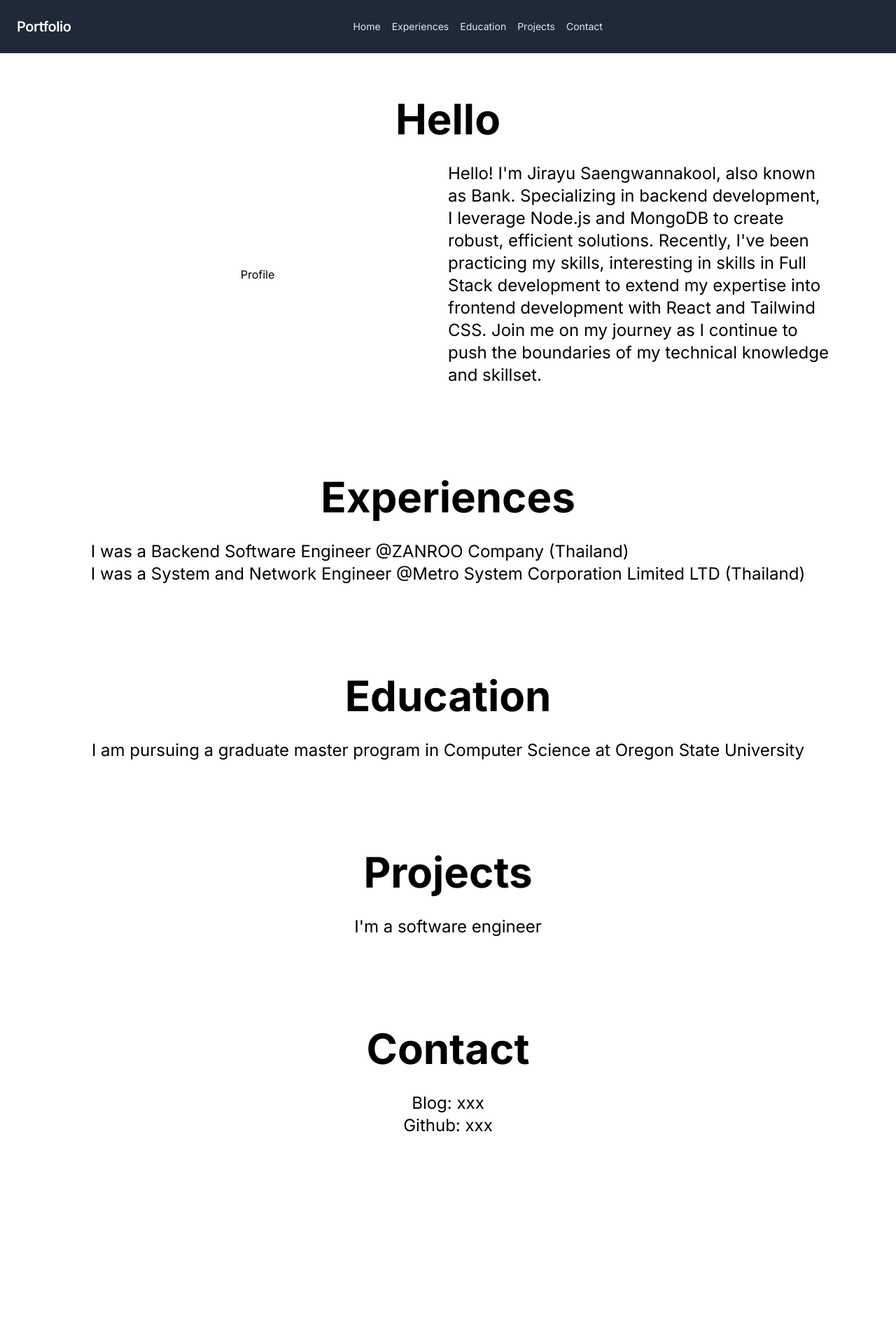
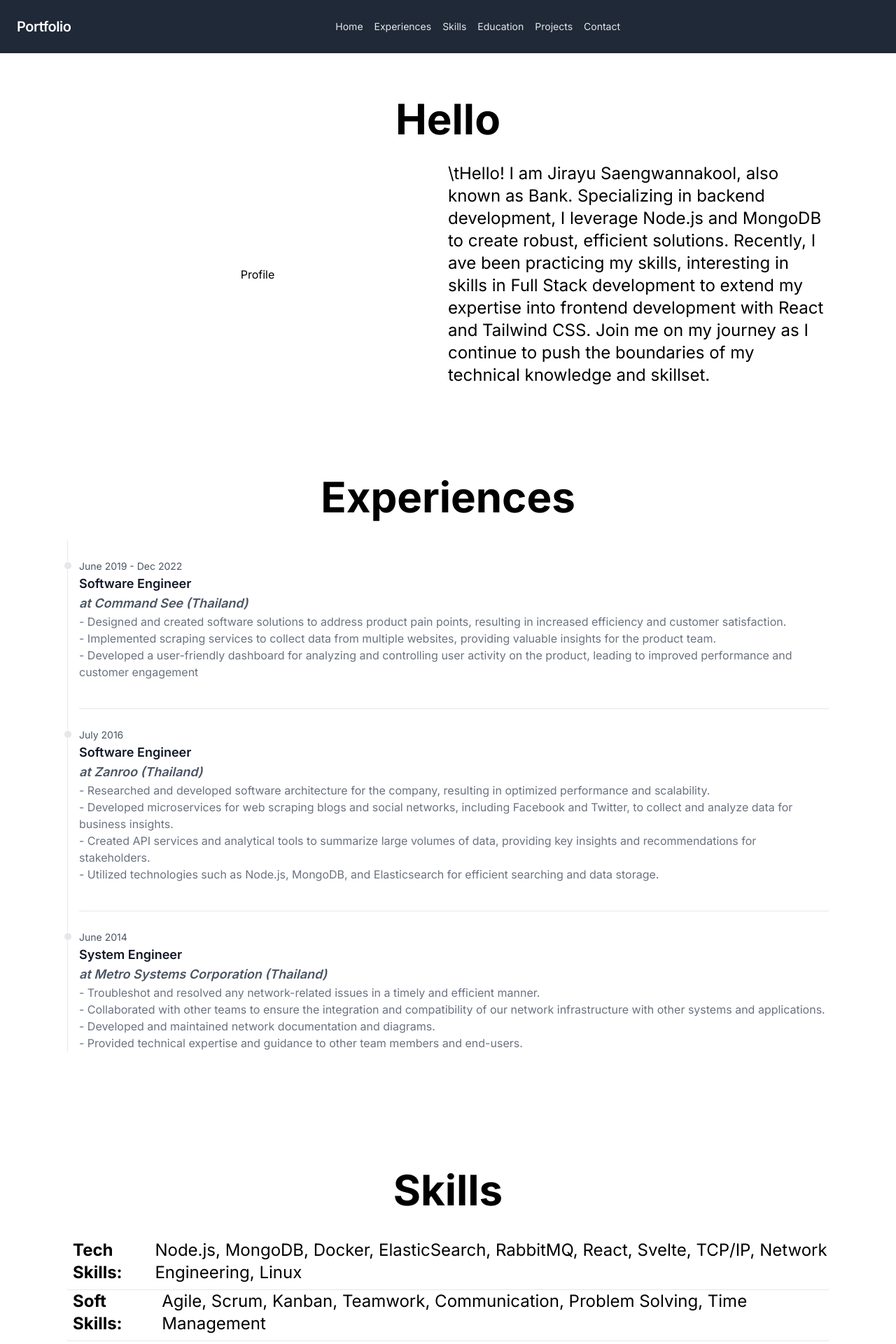
Before and after one commit to bankzxcv/my_port, a Next.js app: page / in a window 1280 px wide. Shown: the top 1920 px of the page at 70% size. Before the commit the page ends 1688 px from the top, so only its background shows below. Built offline with nearby package versions, Linux system fonts and the light colour scheme.

Commit message:
update resume

```diff
--- a/package.json
+++ b/package.json
@@ -12,6 +12,8 @@
     "autoprefixer": "10.4.14",
     "eslint": "8.40.0",
     "eslint-config-next": "13.4.1",
+    "flowbite": "^1.6.5",
+    "flowbite-react": "^0.4.4",
     "next": "13.4.1",
     "postcss": "8.4.23",
     "react": "18.2.0",
--- /dev/null
+++ b/src/app/constants/EXPS.js
@@ -0,0 +1,30 @@
+const EXPS = [
+  {
+    date: " June 2019 - Dec 2022",
+    title: "Software Engineer",
+    company: "Command See (Thailand)",
+    description: `- Designed and created software solutions to address product pain points, resulting in increased efficiency and customer satisfaction.
+    - Implemented scraping services to collect data from multiple websites, providing valuable insights for the product team.
+    - Developed a user-friendly dashboard for analyzing and controlling user activity on the product, leading to improved performance and customer engagement`,
+  },
+  {
+    date: "July 2016",
+    title: "Software Engineer",
+    company: "Zanroo (Thailand)",
+    description: `- Researched and developed software architecture for the company, resulting in optimized performance and scalability.
+    - Developed microservices for web scraping blogs and social networks, including Facebook and Twitter, to collect and analyze data for business insights.
+    - Created API services and analytical tools to summarize large volumes of data, providing key insights and recommendations for stakeholders.
+    - Utilized technologies such as Node.js, MongoDB, and Elasticsearch for efficient searching and data storage.`,
+  },
+  {
+    date: "June 2014",
+    title: "System Engineer",
+    company: "Metro Systems Corporation (Thailand)",
+    description: `- Troubleshot and resolved any network-related issues in a timely and efficient manner.
+    - Collaborated with other teams to ensure the integration and compatibility of our network infrastructure with other systems and applications.
+    - Developed and maintained network documentation and diagrams.
+    - Provided technical expertise and guidance to other team members and end-users.`,
+  },
+]
+
+export default EXPS
--- a/src/app/layout.js
+++ b/src/app/layout.js
@@ -1,11 +1,12 @@
 import './globals.css'
+
 import { Inter } from 'next/font/google'
 
 const inter = Inter({ subsets: ['latin'] })
 
 export const metadata = {
-  title: 'Create Next App',
-  description: 'Generated by create next app',
+  title: 'Jirayu Portfolio',
+  description: 'Jirayu Portfolio',
 }
 
 export default function RootLayout({ children }) {
--- a/src/app/page.js
+++ b/src/app/page.js
@@ -1,6 +1,9 @@
 "use client"
 
 import { useEffect, useState } from "react"
+
+import { Alert } from "flowbite-react"
+import EXPS from "./constants/exps"
 
 export default function Home() {
   const [openMenu, setOpenMenu] = useState(false)
@@ -10,25 +13,10 @@ export default function Home() {
         <div className="flex items-center flex-shrink-0 text-white mr-6">
           <span className="font-semibold text-xl tracking-tight">Portfolio</span>
         </div>
-        {/* <div className="block lg:hidden">
-          <button
-            className="flex items-center px-3 py-2 border rounded text-gray-200 border-gray-400 hover:text-white hover:border-white"
-            onClick={() => setOpenMenu(!openMenu)}
-          >
-            <svg
-              className="fill-current h-3 w-3"
-              viewBox="0 0 20 20"
-              xmlns="http://www.w3.org/2000/svg"
-            >
-              <title>Menu</title>
-              <path d="M0 3h20v2H0V3zm0 6h20v2H0V9zm0 6h20v2H0v-2z" />
-            </svg>
-          </button>
-        </div> */}
-        <div class="w-full block flex-grow lg:flex lg:items-center lg:w-auto">
+        <div className="w-full block flex-grow lg:flex lg:items-center lg:w-auto">
           <div className="lg:flex-grow"></div>
           <div className="text-sm lg:flex-grow lg:flex min-[320]:flex-col">
-            {["Home", "Experiences", "Education", "Projects", "Contact"].map(item => {
+            {["Home", "Experiences", "Skills", "Education", "Projects", "Contact"].map(item => {
               const link = `#${item.toLowerCase()}`
               return (
                 <a
@@ -48,10 +36,10 @@ export default function Home() {
           <div className="text-6xl font-bold">Hello</div>
           <div className="flex mt-8">
             <div className="w-[50%] lg:max-w-[50%] flex items-center justify-center">Profile</div>
-            <div className="text-2xl lg:max-w-[50%]">
-              Hello! I'm Jirayu Saengwannakool, also known as Bank. Specializing in backend
+            <div className="text-2xl lg:max-w-[50%] whitespace-pre whitespace-pre-line">
+              \tHello! I am Jirayu Saengwannakool, also known as Bank. Specializing in backend
               development, I leverage Node.js and MongoDB to create robust, efficient solutions.
-              Recently, I've been practicing my skills, interesting in skills in Full Stack
+              Recently, I ave been practicing my skills, interesting in skills in Full Stack
               development to extend my expertise into frontend development with React and Tailwind
               CSS. Join me on my journey as I continue to push the boundaries of my technical
               knowledge and skillset.
@@ -61,12 +49,47 @@ export default function Home() {
 
         <div className="flex flex-col items-center justify-center my-16">
           <div className="text-6xl font-bold mb-8">Experiences</div>
-          <div className>
-            <div className="text-2xl">
-              I was a Backend Software Engineer @ZANROO Company (Thailand)
+          <div>
+            <ol class="relative border-l border-gray-200 dark:border-gray-700 divide-y">
+              {EXPS.map(({ date, title, company, description }, i) => (
+                <li className="mb-10 ml-4 pt-6" key={i}>
+                  <div className="absolute w-3 h-3 bg-gray-200 hover:bg-gray-800 rounded-full mt-1.5 -left-1.5 border border-white dark:border-gray-900 dark:bg-gray-700"></div>
+                  <time className="mb-1 text-sm font-normal leading-none text-gray-600 dark:text-gray-500">
+                    {date}
+                  </time>
+                  <div className="flex flex-col">
+                    <h3 className="text-lg font-semibold text-gray-900 dark:text-white">{title}</h3>
+                    <h4 className="text-lg font-semibold text-gray-600 dark:text-white italic">
+                      at {company}
+                    </h4>
+                  </div>
+                  <p class="mb-4 text-base font-normal text-gray-500 dark:text-gray-400 whitespace-pre-line">
+                    {description}
+                  </p>
+                </li>
+              ))}
+            </ol>
+          </div>
+        </div>
+        <div className="flex flex-col items-center justify-center my-16">
+          <div className="text-6xl font-bold mb-8">Skills</div>
+          <div className="divide-y">
+            <div className="text-2xl flex flex-row my-2">
+              <div className="font-bold mx-2">Tech Skills:</div>
+              <div>
+                Node.js, MongoDB, Docker, ElasticSearch, RabbitMQ, React, Svelte, TCP/IP, Network
+                Engineering, Linux
+              </div>
             </div>
-            <div className="text-2xl">
-              I was a System and Network Engineer @Metro System Corporation Limited LTD (Thailand)
+            <div className="text-2xl flex flex-row my-2">
+              <div className="font-bold mx-2">Soft Skills:</div>
+              <div>
+                Agile, Scrum, Kanban, Teamwork, Communication, Problem Solving, Time Management
+              </div>
+            </div>
+            <div className="text-2xl flex flex-row my-2">
+              <div className="font-bold mx-2">HOBBIES:</div>
+              <div>Working Out, JP Anime, Korean TV Series, American TV Series, Cooking</div>
             </div>
           </div>
         </div>
@@ -77,16 +100,20 @@ export default function Home() {
           </div>
         </div>
 
-        <div className="flex flex-col items-center justify-center my-16">
+        {/* <div className="flex flex-col items-center justify-center my-16">
           <div className="text-6xl font-bold mb-8">Projects</div>
-          <div className="text-2xl">I'm a software engineer</div>
-        </div>
+          <div className="text-2xl">I am a software engineer</div>
+        </div> */}
         <div className="flex flex-col items-center justify-center my-16">
           <div className="text-6xl font-bold mb-8">Contact</div>
-          <div className="text-2xl">Blog: xxx</div>
-          <div className="text-2xl">Github: xxx</div>
+          <div className="flex flex-col justify-center my-4">
+            <div className="text-2xl">Blog: https://medium.com/@bankzxcv (Thai Blog)</div>
+            <div className="text-2xl">Github: https://github.com/bankzxcv</div>
+            <div className="text-2xl">Email: jirayu.saeng@gmail.com</div>
+          </div>
         </div>
       </div>
+      <div>FOOTER</div>
     </main>
   )
 }
--- a/tailwind.config.js
+++ b/tailwind.config.js
@@ -1,18 +1,19 @@
 /** @type {import('tailwindcss').Config} */
 module.exports = {
   content: [
-    './src/pages/**/*.{js,ts,jsx,tsx,mdx}',
-    './src/components/**/*.{js,ts,jsx,tsx,mdx}',
-    './src/app/**/*.{js,ts,jsx,tsx,mdx}',
+    "./src/pages/**/*.{js,ts,jsx,tsx,mdx}",
+    "./src/components/**/*.{js,ts,jsx,tsx,mdx}",
+    "./src/app/**/*.{js,ts,jsx,tsx,mdx}",
+    "./public/**/*.html",
+    "./node_modules/flowbite-react/**/*.js",
   ],
   theme: {
     extend: {
       backgroundImage: {
-        'gradient-radial': 'radial-gradient(var(--tw-gradient-stops))',
-        'gradient-conic':
-          'conic-gradient(from 180deg at 50% 50%, var(--tw-gradient-stops))',
+        "gradient-radial": "radial-gradient(var(--tw-gradient-stops))",
+        "gradient-conic": "conic-gradient(from 180deg at 50% 50%, var(--tw-gradient-stops))",
       },
     },
   },
-  plugins: [],
+  plugins: [require("flowbite/plugin")],
 }
```
Also changed, not shown: 1 other file (tests, documents, lock files or other folders).
